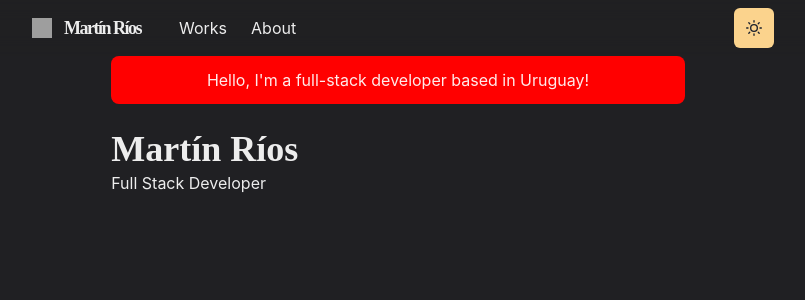
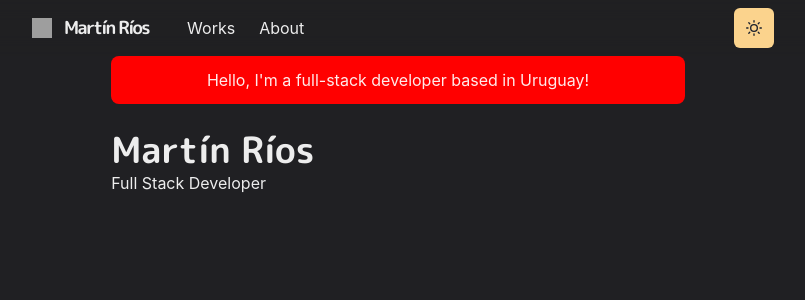
Before and after one commit to Tulipan9/tincho-homepage, a Next.js app: page / in a window 1280 px wide. Shown: the top 300 px of the page, without its empty margins (242-1047 px from the left). Built offline with nearby package versions, Linux system fonts and the light colour scheme; grey boxes are pictures that could not be loaded.

Commit message:
change font

```diff
--- /dev/null
+++ b/components/fonts.js
@@ -0,0 +1,11 @@
+import { Global } from '@emotion/react'
+
+const Fonts = () => (
+    <Global
+        styles={`
+        @import url('https://fonts.googleapis.com/css2?family=M+PLUS+Rounded+1c:wght@300;700&display=swap');
+    `}
+    />
+)
+
+export default Fonts
--- a/pages/_app.js
+++ b/pages/_app.js
@@ -1,15 +1,17 @@
 import { ChakraProvider } from "@chakra-ui/react";
 import Layout from "../components/layouts/main";
+import Fonts from "../components/fonts";
 import theme from '../lib/theme';
 
 const Website = ({ Component, pageProps, router }) => {
     return (
         <ChakraProvider theme={theme}>
+            <Fonts />
             <Layout router={router}>
                 <Component {...pageProps} key={router.route} />
             </Layout>
         </ChakraProvider>
-    );
+    )
 }
 
-export default Website;
+export default Website
```
